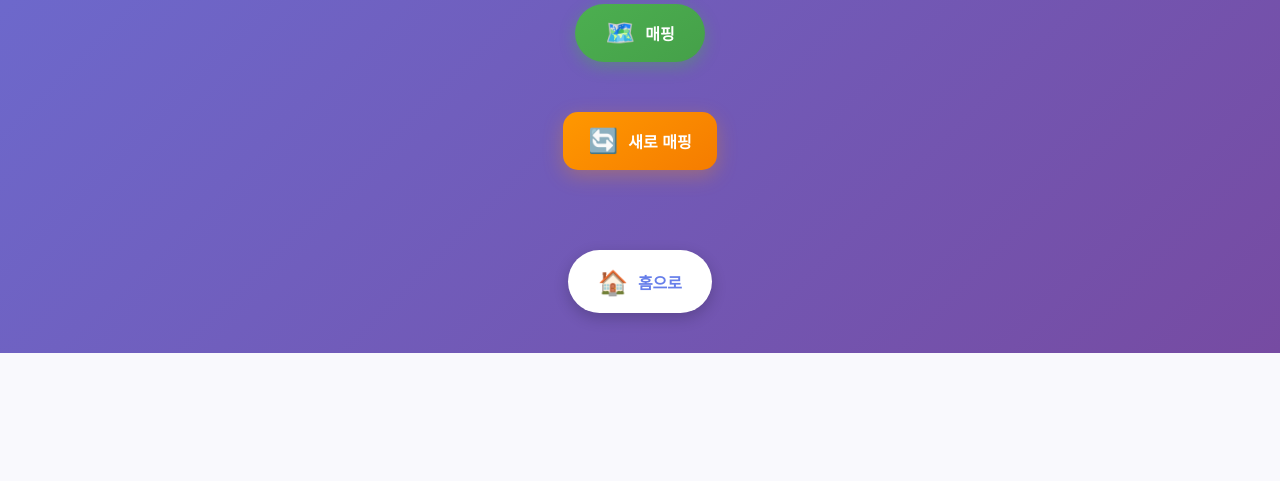
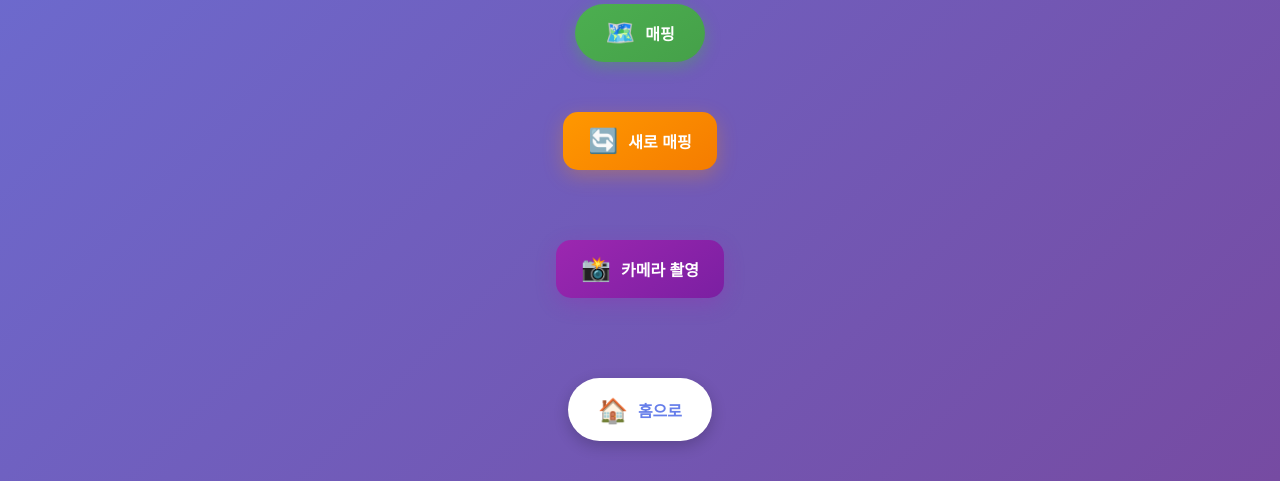
Before and after one commit to pepsijoa/twice_project, a Flask app: page /controller in a window 1280 px wide. Shown: the part 1216-1697 px from the top of the page. Before the commit the page ends 1569 px from the top, so only its background shows below. Run offline with Flask 3, Linux system fonts and the light colour scheme.

Commit message:
camera 버튼 만들었음

```diff
--- a/CentralPart/CMakeLists.txt
+++ b/CentralPart/CMakeLists.txt
@@ -16,6 +16,7 @@ target_sources(${PROJECT_NAME}
       src/webController.cppm
       src/mainController.cppm
       src/mapper.cppm
+      src/camController.cppm
 )
 
 # 일반 소스 파일 추가 (*.cpp 파일)
@@ -25,4 +26,5 @@ target_sources(${PROJECT_NAME}
     src/webController.cpp
     src/mapper.cpp
     src/main.cpp
+    src/camController.cpp
 )
--- a/webPart/app.py
+++ b/webPart/app.py
@@ -138,6 +138,52 @@ def remapping():
     else:
         print(f"리매핑 신호 전송 실패: {response}")
         return jsonify({'status': 'error', 'message': response})
+
+# 카메라 촬영 라우트
+@app.route('/camera', methods=['POST'])
+def camera_shot():
+    """카메라 촬영 요청 처리"""
+    try:
+        print("카메라 촬영 요청 시작")
+        success, response = safe_socket_communication('featureShot', timeout=10)
+
+        if not success:
+            print(f"카메라 촬영 요청 실패: {response}")
+            return jsonify({
+                'status': 'error',
+                'message': f'카메라 요청 전송 실패: {response}'
+            })
+
+        print(f"카메라 응답 받음: '{response}'")
+
+        # C++에서의 응답 처리
+        if response.strip() == "FEATURESHOT_OK":
+            print("카메라 촬영 성공")
+            return jsonify({
+                'status': 'success',
+                'message': '카메라 촬영 성공',
+                'result': 'FEATURESHOT_OK'
+            })
+        elif response.strip() == "FEATURESHOT_FAIL":
+            print("카메라 촬영 실패")
+            return jsonify({
+                'status': 'failed',
+                'message': '카메라 촬영 실패',
+                'result': 'FEATURESHOT_FAIL'
+            })
+        else:
+            print(f"예상치 못한 카메라 응답: '{response}'")
+            return jsonify({
+                'status': 'error',
+                'message': f'예상치 못한 응답: {response}'
+            })
+
+    except Exception as e:
+        print(f"카메라 촬영 중 오류 발생: {str(e)}")
+        return jsonify({
+            'status': 'error',
+            'message': f'카메라 촬영 중 오류: {str(e)}'
+        })
 
 # 맵 데이터 가져오기 라우트
 @app.route('/get-map', methods=['GET'])
--- a/webPart/static/css/style.css
+++ b/webPart/static/css/style.css
@@ -290,6 +290,67 @@ h1 {
     font-size: 1rem;
 }
 
+/* 카메라 버튼 스타일 */
+.camera-button-container {
+    margin: 20px 0;
+    display: flex;
+    justify-content: center;
+}
+
+.camera-btn {
+    background: linear-gradient(145deg, #9C27B0, #7B1FA2);
+    color: white;
+    border: none;
+    padding: 15px 25px;
+    border-radius: 15px;
+    font-size: 1rem;
+    font-weight: bold;
+    cursor: pointer;
+    display: flex;
+    align-items: center;
+    gap: 10px;
+    box-shadow: 0 6px 20px rgba(156, 39, 176, 0.3);
+    transition: all 0.3s ease;
+    min-width: 150px;
+    justify-content: center;
+    touch-action: manipulation;
+    -webkit-tap-highlight-color: transparent;
+}
+
+.camera-btn:hover {
+    transform: translateY(-3px);
+    box-shadow: 0 8px 25px rgba(156, 39, 176, 0.4);
+    background: linear-gradient(145deg, #BA68C8, #9C27B0);
+}
+
+.camera-btn:active {
+    transform: translateY(-1px);
+}
+
+.camera-btn.clicked {
+    background: linear-gradient(145deg, #BA68C8, #9C27B0);
+    animation: pulse 0.3s ease;
+}
+
+.camera-btn:disabled {
+    background: linear-gradient(145deg, #9E9E9E, #757575);
+    cursor: not-allowed;
+    opacity: 0.6;
+}
+
+.camera-btn:disabled:hover {
+    transform: none;
+    box-shadow: 0 6px 20px rgba(156, 39, 176, 0.3);
+}
+
+.camera-icon {
+    font-size: 1.5rem;
+}
+
+.camera-text {
+    font-size: 1rem;
+}
+
 /* 반응형 디자인 */
 @media (max-width: 768px) {
     body {
@@ -356,6 +417,16 @@ h1 {
     .remapping-icon {
         font-size: 1.3rem;
     }
+
+    .camera-btn {
+        padding: 12px 25px;
+        font-size: 1rem;
+        min-width: 140px;
+    }
+
+    .camera-icon {
+        font-size: 1.3rem;
+    }
 }
 
 @media (max-width: 480px) {
@@ -397,6 +468,16 @@ h1 {
     }
 
     .mapping-icon {
+        font-size: 1.2rem;
+    }
+
+    .camera-btn {
+        padding: 10px 20px;
+        font-size: 0.9rem;
+        min-width: 130px;
+    }
+
+    .camera-icon {
         font-size: 1.2rem;
     }
 }
--- a/webPart/static/js/script.js
+++ b/webPart/static/js/script.js
@@ -2,6 +2,7 @@
 const directionButtons = document.querySelectorAll('.direction-btn');
 const mappingBtn = document.getElementById('mapping-btn');
 const remappingBtn = document.getElementById('remapping-btn');
+const cameraBtn = document.getElementById('camera-btn');
 const mapGrid = document.getElementById('map-grid');
 
 let mapUpdateInterval = null;
@@ -255,6 +256,53 @@ remappingBtn.addEventListener('click', async function() {
     }
 });
 
+// 카메라 버튼 이벤트 리스너
+cameraBtn.addEventListener('click', async function() {
+    this.classList.add('clicked');
+
+    setTimeout(() => {
+        this.classList.remove('clicked');
+    }, 300);
+
+    // 버튼 비활성화 (중복 클릭 방지)
+    this.disabled = true;
+    const originalText = this.querySelector('.camera-text').textContent;
+    this.querySelector('.camera-text').textContent = '촬영 중...';
+
+    try {
+        const response = await fetch('/camera', {
+            method: 'POST',
+            headers: {
+                'Content-Type': 'application/json',
+            }
+        });
+
+        const data = await response.json();
+
+        if (data.status === 'success') {
+            console.log('✅ 카메라 촬영 성공:', data.message);
+
+            // 성공 알림
+            alert(`📸 ${data.message}`);
+
+        } else if (data.status === 'failed') {
+            console.error('❌ 카메라 촬영 실패:', data.message);
+            alert(`❌ ${data.message}`);
+
+        } else {
+            console.error('❌ 서버 오류:', data.message);
+            alert(`❌ 오류: ${data.message}`);
+        }
+    } catch (error) {
+        console.error('❌ 네트워크 오류:', error);
+        alert('❌ 네트워크 연결 오류가 발생했습니다.');
+    } finally {
+        // 버튼 복구
+        this.disabled = false;
+        this.querySelector('.camera-text').textContent = originalText;
+    }
+});
+
 console.log('🎮 방향 컨트롤러가 준비되었습니다!');
 
 // 페이지 로드 시 맵 업데이트 시작
--- a/webPart/templates/controller.html
+++ b/webPart/templates/controller.html
@@ -98,6 +98,14 @@
             </button>
         </div>
 
+        <!-- 카메라 버튼 -->
+        <div class="camera-button-container">
+            <button class="camera-btn" id="camera-btn">
+                <span class="camera-icon">📸</span>
+                <span class="camera-text">카메라 촬영</span>
+            </button>
+        </div>
+
         <!-- 홈 버튼 -->
         <div class="home-button-container">
             <a href="/" class="home-button">
```
Also changed, not shown: 5 other files.
